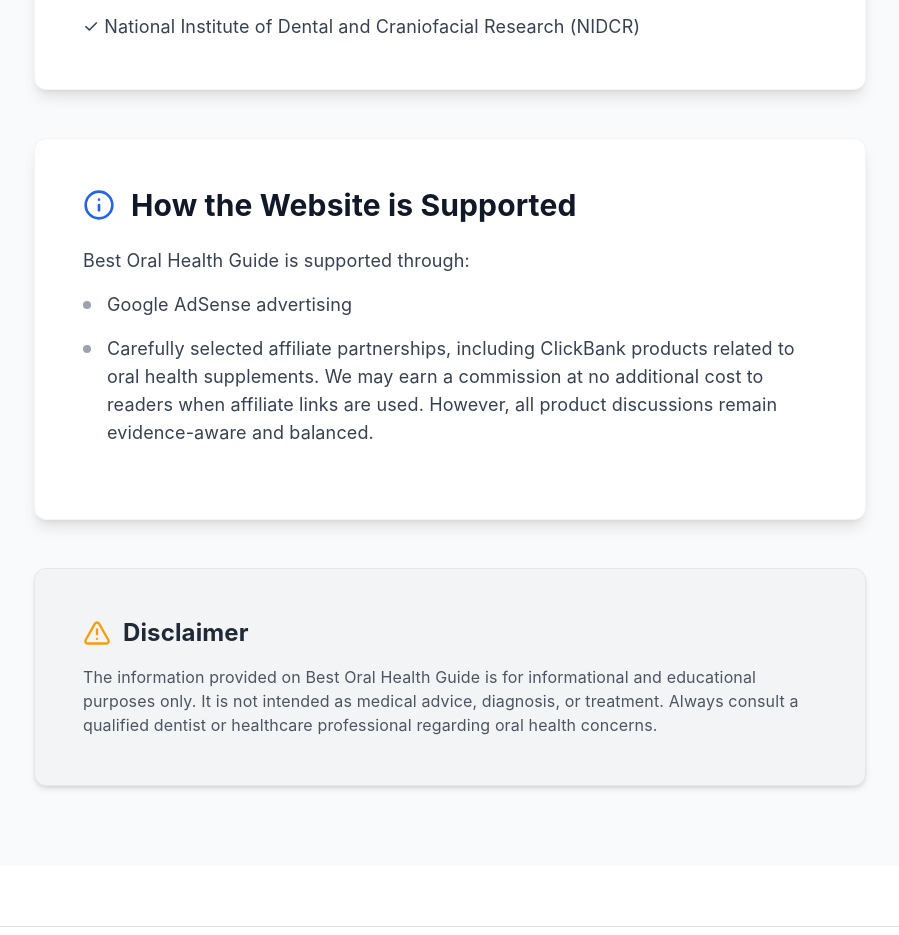
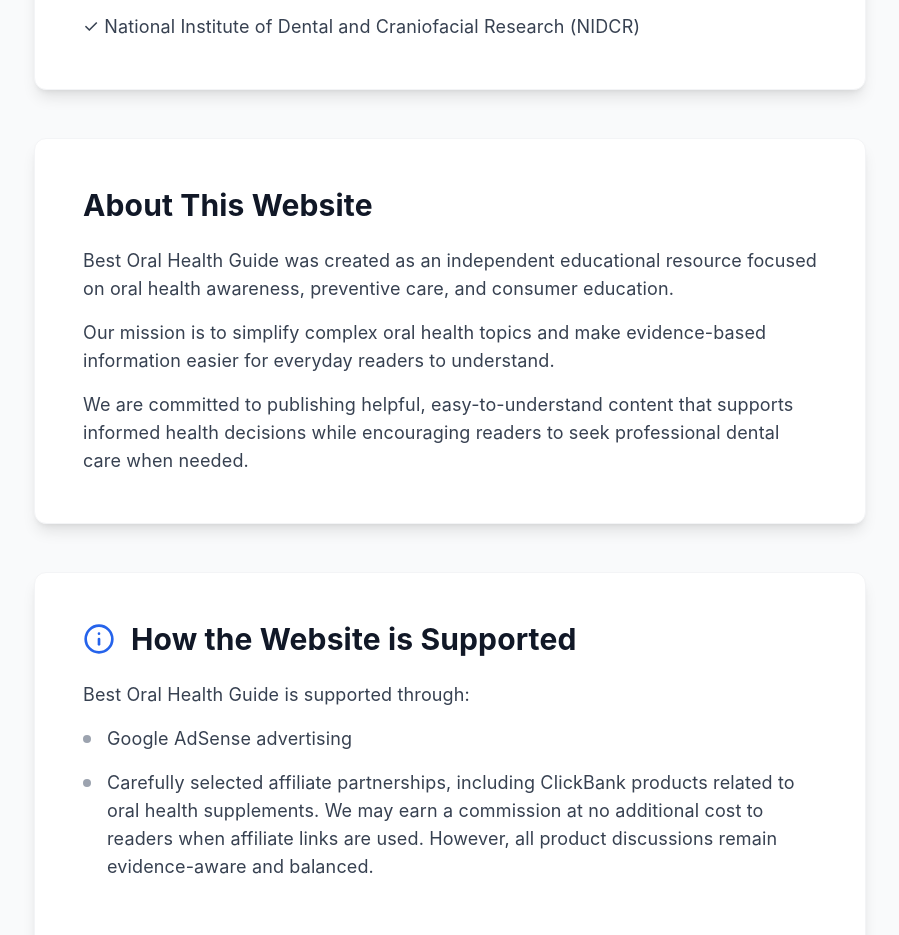
Before and after one commit to shatrudhan1/bestoralhealthguide, a React (Vite) app: page /about in a window 1280 px wide. Shown: the part 3480-4415 px from the top of the page, without its empty margins (190-1089 px from the left). Built offline with nearby package versions, Linux system fonts and the light colour scheme.

Commit message:
Add Website Mission and Transparency Section
Added an 'About This Website' section with mission statement and content description.

```diff
--- a/src/pages/AboutPage.jsx
+++ b/src/pages/AboutPage.jsx
@@ -241,6 +241,30 @@ className="bg-white rounded-xl shadow-lg hover:shadow-2xl transition-shadow dura
   </ul>
 </motion.section>
 
+          {/* About This Website Section */}
+
+<motion.section
+{...fadeInUp}
+className="bg-white rounded-xl shadow-lg hover:shadow-2xl transition-shadow duration-300 border border-gray-100 p-8 md:p-12"
+
+>
+
+  <h2 className="text-3xl font-bold text-gray-900 mb-6">
+    About This Website
+  </h2>
+
+  <p className="text-lg text-gray-700 mb-4">
+    Best Oral Health Guide was created as an independent educational resource focused on oral health awareness, preventive care, and consumer education.
+  </p>
+
+  <p className="text-lg text-gray-700 mb-4">
+    Our mission is to simplify complex oral health topics and make evidence-based information easier for everyday readers to understand.
+  </p>
+
+  <p className="text-lg text-gray-700">
+    We are committed to publishing helpful, easy-to-understand content that supports informed health decisions while encouraging readers to seek professional dental care when needed.
+  </p>
+</motion.section>
 
        {/* How the Website is Supported Section */}
           <motion.section
```
